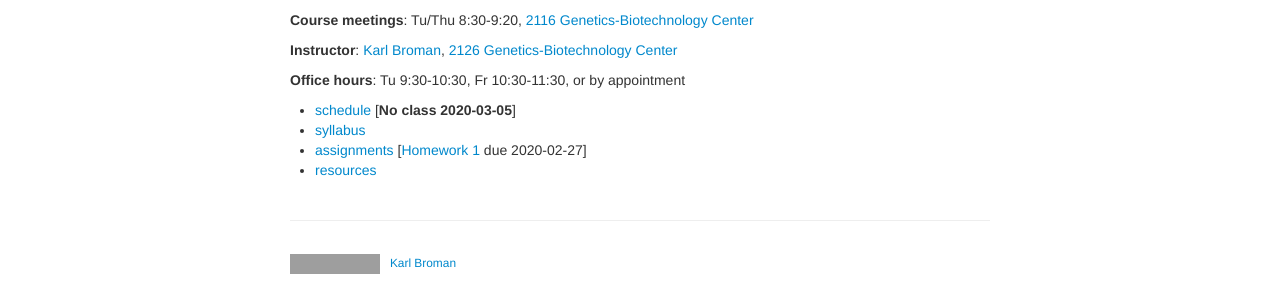
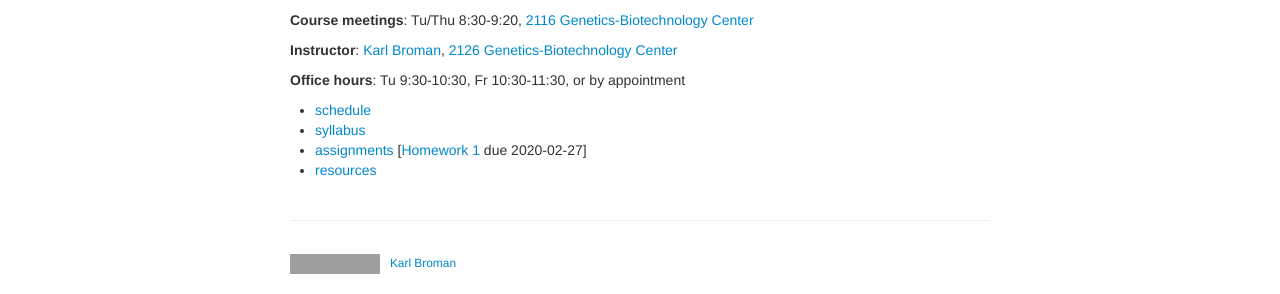
Before and after one commit to kbroman/BMI882_spring2023, a Jekyll site: the page built from index.md, in a window 1280 px wide. Shown: the part 332-626 px from the top of the page. Built offline with Jekyll 4.4.1, drawn with Linux system fonts in a browser that asks for light colours; grey boxes are pictures that could not be loaded.

Commit message:
Remove "no class 2020-03-05" from front page

```diff
--- a/index.md
+++ b/index.md
@@ -28,7 +28,7 @@ biomedical data.
 
 **Office hours**: Tu 9:30-10:30, Fr 10:30-11:30, or by appointment
 
-- [schedule](schedule.html) \[**No class 2020-03-05**\]
+- [schedule](schedule.html)
 - [syllabus](syllabus.html)
 - [assignments](assignments.html) \[[Homework 1](hw1.html) due 2020-02-27\]
 - [resources](resources.html)
```
